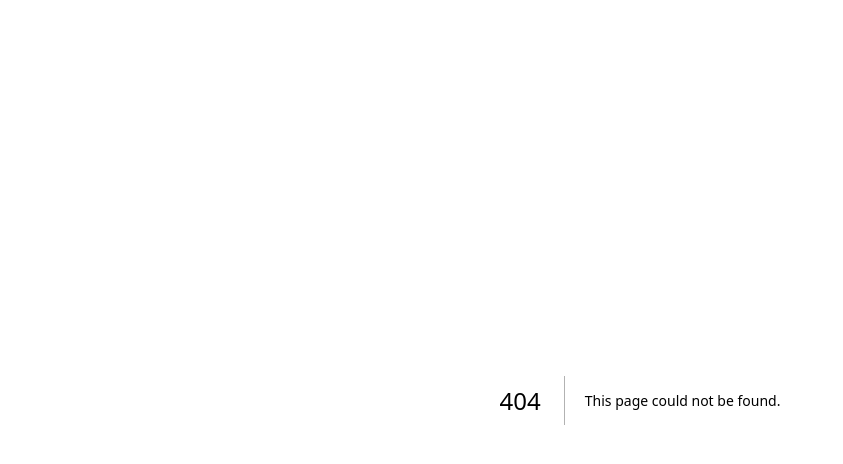
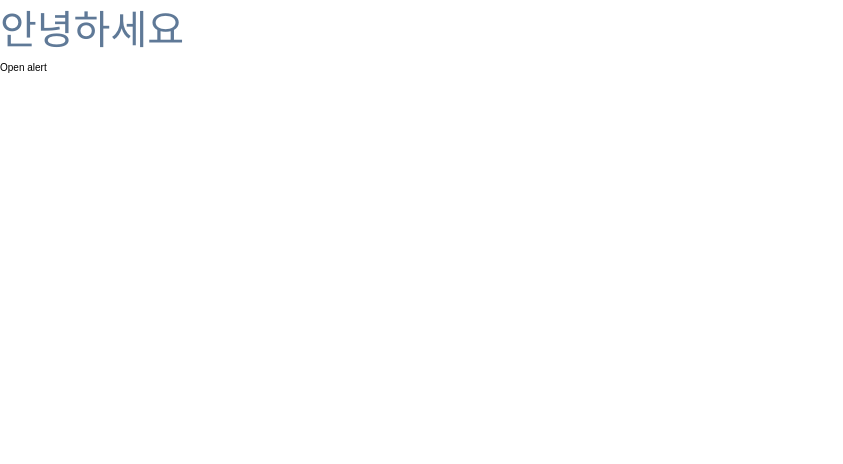
Before and after one commit to hamxxn/open-mission, a Next.js app in the folder apps/web/: page /1 in a window 1280 px wide. Before the commit this address had no page. Shown: the top 464 px of the page, without its empty margins (0-843 px from the left). Built offline with nearby package versions, Linux system fonts and the light colour scheme.

Commit message:
feat(web): [locale] 폴더 안으로 파일 이동

```diff
--- /dev/null
+++ b/apps/web/app/[locale]/layout.tsx
@@ -0,0 +1,29 @@
+import { hasLocale, NextIntlClientProvider } from "next-intl";
+import "../styles/global.css";
+import { getTimeZone, setRequestLocale } from "next-intl/server";
+import { routing } from "../../i18n/routing";
+
+export default async function RootLayout({
+  children,
+  params,
+}: Readonly<{
+  children: React.ReactNode;
+  params: Promise<{ locale: string }>;
+}>) {
+  const { locale } = await params;
+  const timeZone = await getTimeZone();
+
+  if (!hasLocale(routing.locales, locale)) {
+    console.error(`Invalid locale: ${locale}`);
+  }
+  setRequestLocale(locale);
+  return (
+    <html lang={locale}>
+      <body>
+        <NextIntlClientProvider timeZone={timeZone}>
+          {children}
+        </NextIntlClientProvider>
+      </body>
+    </html>
+  );
+}
--- a/apps/web/app/page.tsx
+++ b/apps/web/app/[locale]/page.tsx
@@ -1,9 +1,11 @@
 import { Button } from "@repo/ui/button";
+import { useTranslations } from "next-intl";
 
 export default function Home() {
+  const t = useTranslations("home");
   return (
     <div>
-      <div className="text-blue-gray-500 text-en-head1">Hello World</div>
+      <div className="text-blue-gray-500 text-en-head1">{t("hello")}</div>
       <Button appName="web">Open alert</Button>
     </div>
   );
--- a/apps/web/app/layout.tsx
+++ /dev/null
@@ -1,13 +0,0 @@
-import "./styles/global.css";
-
-export default function RootLayout({
-  children,
-}: Readonly<{
-  children: React.ReactNode;
-}>) {
-  return (
-    <html lang="ko">
-      <body>{children}</body>
-    </html>
-  );
-}
```
